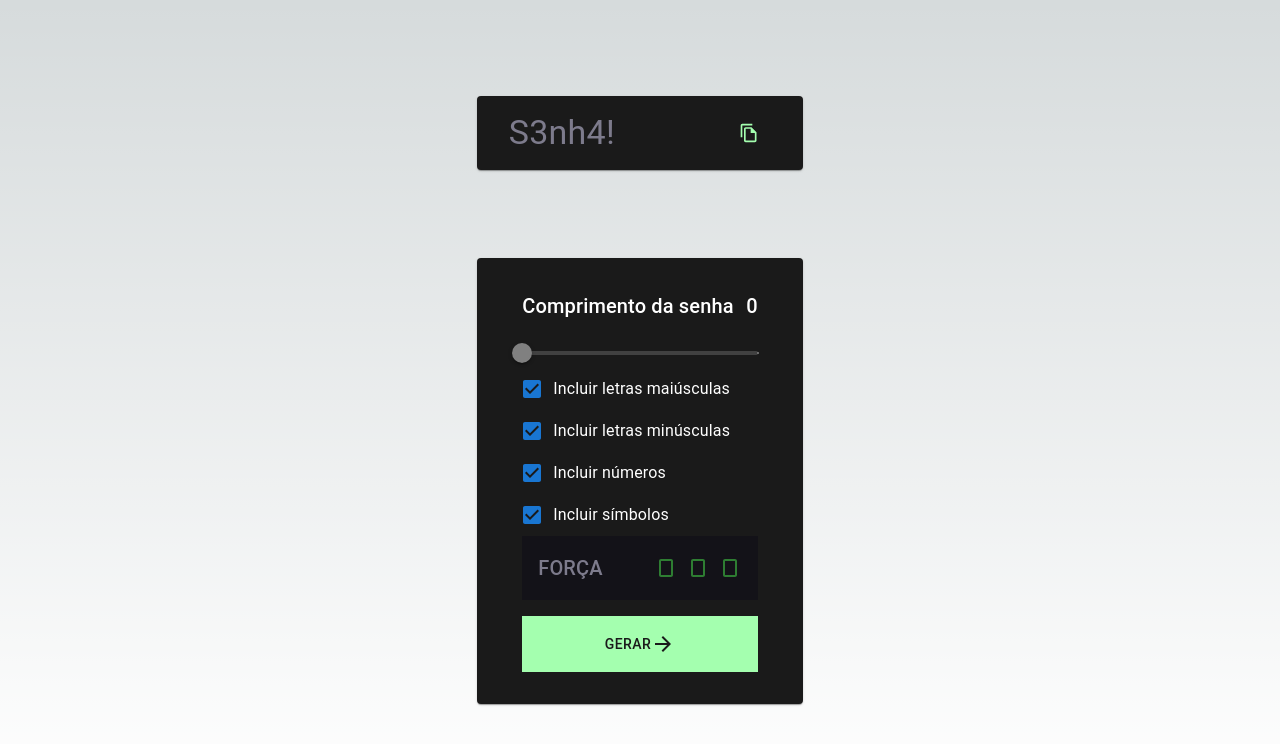
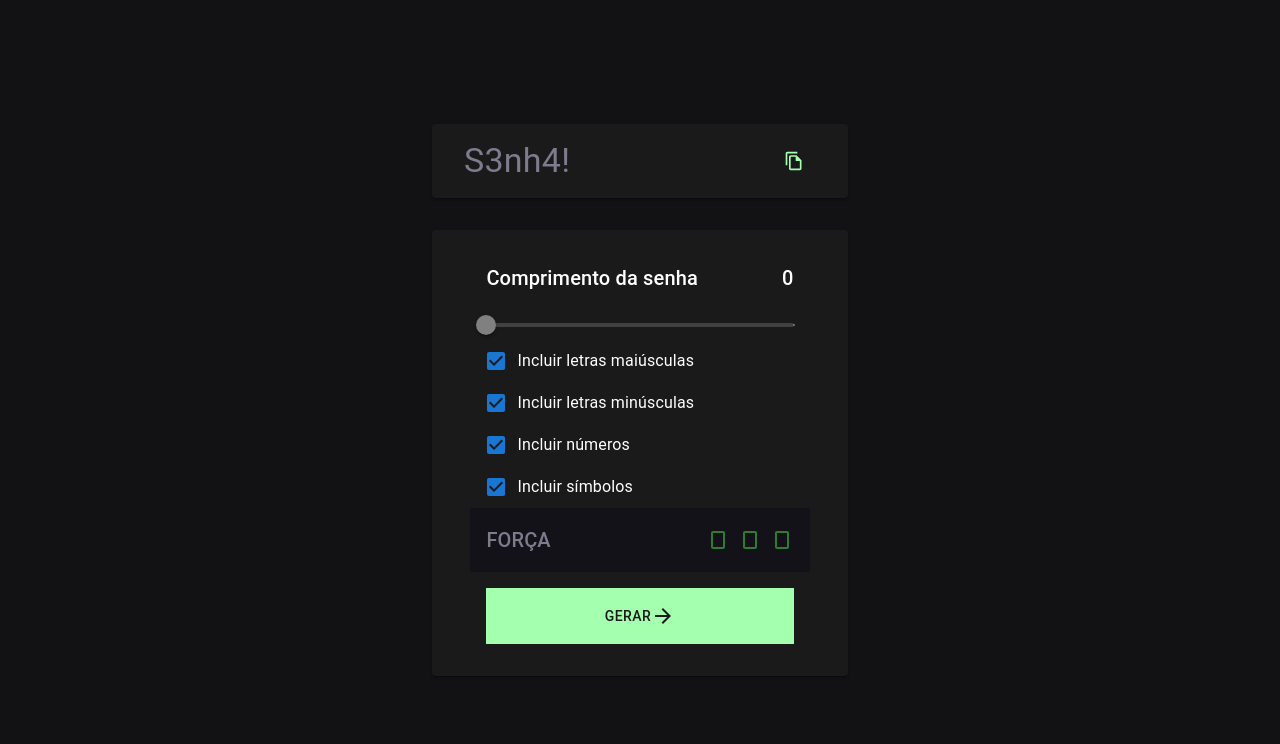
Before and after one commit to Ledelara/password-generator, a Next.js app: page / in a window 1280 px wide. Shown: the top 744 px of the page. Built offline with nearby package versions, Linux system fonts and the light colour scheme.

Commit message:
:lipstick: Style: removendo estilos globais

```diff
--- a/src/pages/_app.tsx
+++ b/src/pages/_app.tsx
@@ -1,4 +1,3 @@
-import "@/styles/globals.css";
 import type { AppProps } from "next/app";
 
 export default function App({ Component, pageProps }: AppProps) {
--- a/src/pages/index.tsx
+++ b/src/pages/index.tsx
@@ -1,9 +1,5 @@
-import Head from "next/head"
-import styles from "../styles/Home.module.css"
-import { Inter } from "next/font/google"
-import Generator from "./Generator/Generator"
-
-const inter = Inter({ subsets: ["latin"] })
+import Head from "next/head";
+import Generator from "./Generator/Generator";
 
 export default function Home() {
   return (
@@ -13,8 +9,25 @@ export default function Home() {
         <meta name="description" content="Generated by create next app" />
         <meta name="viewport" content="width=device-width, initial-scale=1" />
         <link rel="icon" href="/favicon.ico" />
+        <style>
+          {`
+            body {
+              margin: 0;
+            }
+          `}
+        </style>
       </Head>
-      <main className={`${styles.main} ${inter.className}`}>
+      <main
+        style={{
+          display: "flex",
+          flexDirection: "column",
+          alignItems: "center",
+          justifyContent: "center",
+          height: "100vh",
+          backgroundColor: "#121214",
+          gap: "2rem",
+        }}
+      >
         <Generator />
       </main>
     </>
--- a/src/styles/Home.module.css
+++ /dev/null
@@ -1,229 +0,0 @@
-.main {
-  display: flex;
-  flex-direction: column;
-  justify-content: space-between;
-  align-items: center;
-  padding: 6rem;
-  min-height: 100vh;
-}
-
-.description {
-  display: inherit;
-  justify-content: inherit;
-  align-items: inherit;
-  font-size: 0.85rem;
-  max-width: var(--max-width);
-  width: 100%;
-  z-index: 2;
-  font-family: var(--font-mono);
-}
-
-.description a {
-  display: flex;
-  justify-content: center;
-  align-items: center;
-  gap: 0.5rem;
-}
-
-.description p {
-  position: relative;
-  margin: 0;
-  padding: 1rem;
-  background-color: rgba(var(--callout-rgb), 0.5);
-  border: 1px solid rgba(var(--callout-border-rgb), 0.3);
-  border-radius: var(--border-radius);
-}
-
-.code {
-  font-weight: 700;
-  font-family: var(--font-mono);
-}
-
-.grid {
-  display: grid;
-  grid-template-columns: repeat(4, minmax(25%, auto));
-  max-width: 100%;
-  width: var(--max-width);
-}
-
-.card {
-  padding: 1rem 1.2rem;
-  border-radius: var(--border-radius);
-  background: rgba(var(--card-rgb), 0);
-  border: 1px solid rgba(var(--card-border-rgb), 0);
-  transition: background 200ms, border 200ms;
-}
-
-.card span {
-  display: inline-block;
-  transition: transform 200ms;
-}
-
-.card h2 {
-  font-weight: 600;
-  margin-bottom: 0.7rem;
-}
-
-.card p {
-  margin: 0;
-  opacity: 0.6;
-  font-size: 0.9rem;
-  line-height: 1.5;
-  max-width: 30ch;
-}
-
-.center {
-  display: flex;
-  justify-content: center;
-  align-items: center;
-  position: relative;
-  padding: 4rem 0;
-}
-
-.center::before {
-  background: var(--secondary-glow);
-  border-radius: 50%;
-  width: 480px;
-  height: 360px;
-  margin-left: -400px;
-}
-
-.center::after {
-  background: var(--primary-glow);
-  width: 240px;
-  height: 180px;
-  z-index: -1;
-}
-
-.center::before,
-.center::after {
-  content: "";
-  left: 50%;
-  position: absolute;
-  filter: blur(45px);
-  transform: translateZ(0);
-}
-
-.logo {
-  position: relative;
-}
-/* Enable hover only on non-touch devices */
-@media (hover: hover) and (pointer: fine) {
-  .card:hover {
-    background: rgba(var(--card-rgb), 0.1);
-    border: 1px solid rgba(var(--card-border-rgb), 0.15);
-  }
-
-  .card:hover span {
-    transform: translateX(4px);
-  }
-}
-
-@media (prefers-reduced-motion) {
-  .card:hover span {
-    transform: none;
-  }
-}
-
-/* Mobile */
-@media (max-width: 700px) {
-  .content {
-    padding: 4rem;
-  }
-
-  .grid {
-    grid-template-columns: 1fr;
-    margin-bottom: 120px;
-    max-width: 320px;
-    text-align: center;
-  }
-
-  .card {
-    padding: 1rem 2.5rem;
-  }
-
-  .card h2 {
-    margin-bottom: 0.5rem;
-  }
-
-  .center {
-    padding: 8rem 0 6rem;
-  }
-
-  .center::before {
-    transform: none;
-    height: 300px;
-  }
-
-  .description {
-    font-size: 0.8rem;
-  }
-
-  .description a {
-    padding: 1rem;
-  }
-
-  .description p,
-  .description div {
-    display: flex;
-    justify-content: center;
-    position: fixed;
-    width: 100%;
-  }
-
-  .description p {
-    align-items: center;
-    inset: 0 0 auto;
-    padding: 2rem 1rem 1.4rem;
-    border-radius: 0;
-    border: none;
-    border-bottom: 1px solid rgba(var(--callout-border-rgb), 0.25);
-    background: linear-gradient(
-      to bottom,
-      rgba(var(--background-start-rgb), 1),
-      rgba(var(--callout-rgb), 0.5)
-    );
-    background-clip: padding-box;
-    backdrop-filter: blur(24px);
-  }
-
-  .description div {
-    align-items: flex-end;
-    pointer-events: none;
-    inset: auto 0 0;
-    padding: 2rem;
-    height: 200px;
-    background: linear-gradient(
-      to bottom,
-      transparent 0%,
-      rgb(var(--background-end-rgb)) 40%
-    );
-    z-index: 1;
-  }
-}
-
-/* Tablet and Smaller Desktop */
-@media (min-width: 701px) and (max-width: 1120px) {
-  .grid {
-    grid-template-columns: repeat(2, 50%);
-  }
-}
-
-@media (prefers-color-scheme: dark) {
-  .vercelLogo {
-    filter: invert(1);
-  }
-
-  .logo {
-    filter: invert(1) drop-shadow(0 0 0.3rem #ffffff70);
-  }
-}
-
-@keyframes rotate {
-  from {
-    transform: rotate(360deg);
-  }
-  to {
-    transform: rotate(0deg);
-  }
-}
--- a/src/styles/globals.css
+++ /dev/null
@@ -1,107 +0,0 @@
-:root {
-  --max-width: 1100px;
-  --border-radius: 12px;
-  --font-mono: ui-monospace, Menlo, Monaco, "Cascadia Mono", "Segoe UI Mono",
-    "Roboto Mono", "Oxygen Mono", "Ubuntu Monospace", "Source Code Pro",
-    "Fira Mono", "Droid Sans Mono", "Courier New", monospace;
-
-  --foreground-rgb: 0, 0, 0;
-  --background-start-rgb: 214, 219, 220;
-  --background-end-rgb: 255, 255, 255;
-
-  --primary-glow: conic-gradient(
-    from 180deg at 50% 50%,
-    #16abff33 0deg,
-    #0885ff33 55deg,
-    #54d6ff33 120deg,
-    #0071ff33 160deg,
-    transparent 360deg
-  );
-  --secondary-glow: radial-gradient(
-    rgba(255, 255, 255, 1),
-    rgba(255, 255, 255, 0)
-  );
-
-  --tile-start-rgb: 239, 245, 249;
-  --tile-end-rgb: 228, 232, 233;
-  --tile-border: conic-gradient(
-    #00000080,
-    #00000040,
-    #00000030,
-    #00000020,
-    #00000010,
-    #00000010,
-    #00000080
-  );
-
-  --callout-rgb: 238, 240, 241;
-  --callout-border-rgb: 172, 175, 176;
-  --card-rgb: 180, 185, 188;
-  --card-border-rgb: 131, 134, 135;
-}
-
-@media (prefers-color-scheme: dark) {
-  :root {
-    --foreground-rgb: 255, 255, 255;
-    --background-start-rgb: 0, 0, 0;
-    --background-end-rgb: 0, 0, 0;
-
-    --primary-glow: radial-gradient(rgba(1, 65, 255, 0.4), rgba(1, 65, 255, 0));
-    --secondary-glow: linear-gradient(
-      to bottom right,
-      rgba(1, 65, 255, 0),
-      rgba(1, 65, 255, 0),
-      rgba(1, 65, 255, 0.3)
-    );
-
-    --tile-start-rgb: 2, 13, 46;
-    --tile-end-rgb: 2, 5, 19;
-    --tile-border: conic-gradient(
-      #ffffff80,
-      #ffffff40,
-      #ffffff30,
-      #ffffff20,
-      #ffffff10,
-      #ffffff10,
-      #ffffff80
-    );
-
-    --callout-rgb: 20, 20, 20;
-    --callout-border-rgb: 108, 108, 108;
-    --card-rgb: 100, 100, 100;
-    --card-border-rgb: 200, 200, 200;
-  }
-}
-
-* {
-  box-sizing: border-box;
-  padding: 0;
-  margin: 0;
-}
-
-html,
-body {
-  max-width: 100vw;
-  overflow-x: hidden;
-}
-
-body {
-  color: rgb(var(--foreground-rgb));
-  background: linear-gradient(
-      to bottom,
-      transparent,
-      rgb(var(--background-end-rgb))
-    )
-    rgb(var(--background-start-rgb));
-}
-
-a {
-  color: inherit;
-  text-decoration: none;
-}
-
-@media (prefers-color-scheme: dark) {
-  html {
-    color-scheme: dark;
-  }
-}
```
